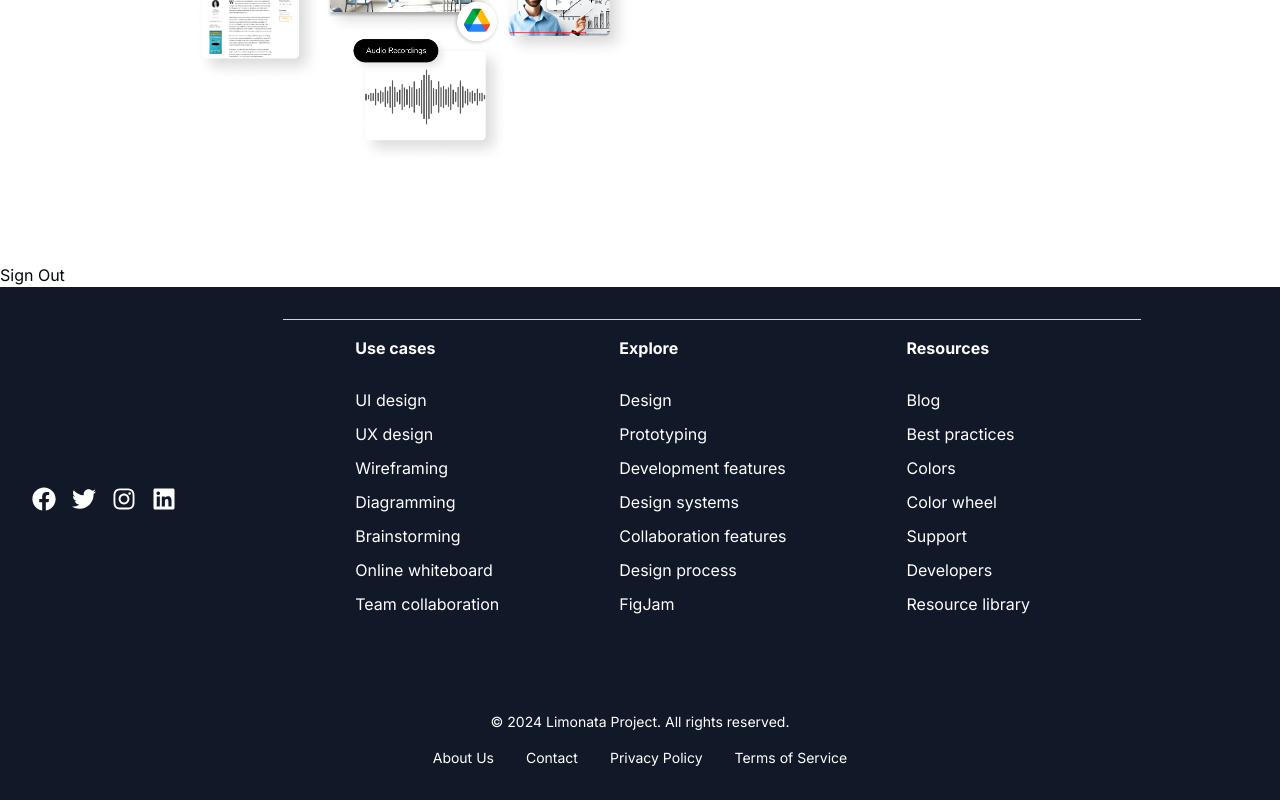
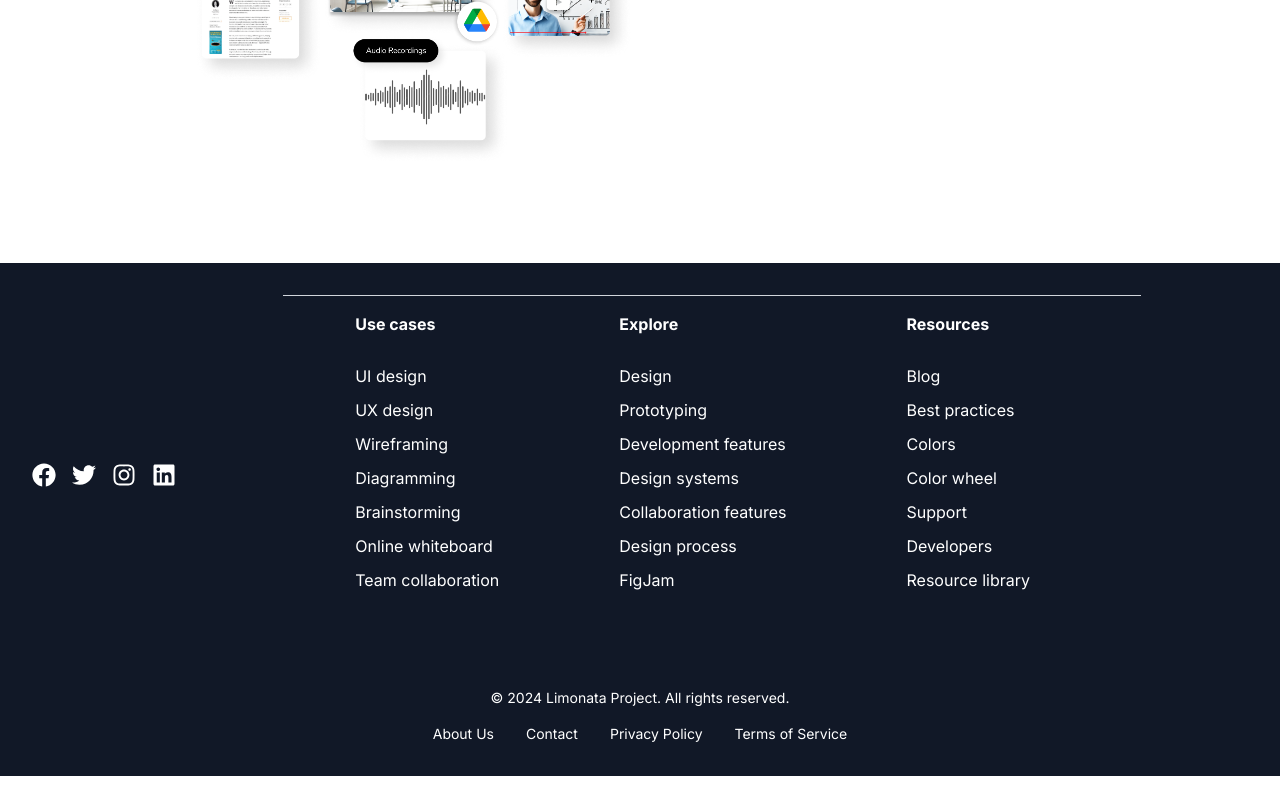
Before and after one commit to bynery-main/limonata-notion-clone, a Next.js app: page / in a window 1280 px wide. Shown: the part 1062-1862 px from the top of the page. After the commit the page ends 1838 px from the top, so only its background shows below. Built offline with nearby package versions, Linux system fonts and the light colour scheme; no server answers.

Commit message:
removed sign out at the bottom

```diff
--- a/src/app/(site)/page.tsx
+++ b/src/app/(site)/page.tsx
@@ -37,7 +37,6 @@ export default function Home() {
     <>
       <Navbar />
       <LandingPageComponent />
-      <button onClick={handleSignOut}>Sign Out</button>
     </>
   );
 }
```
